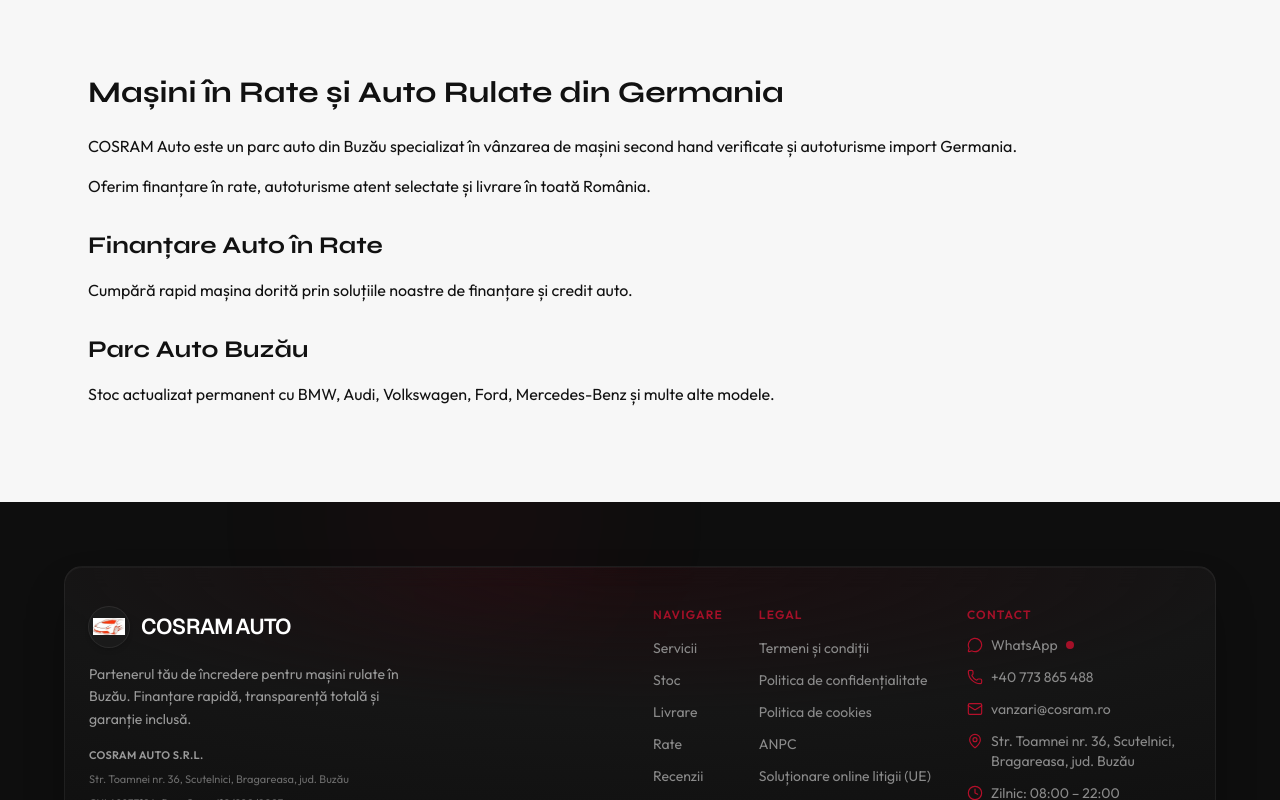
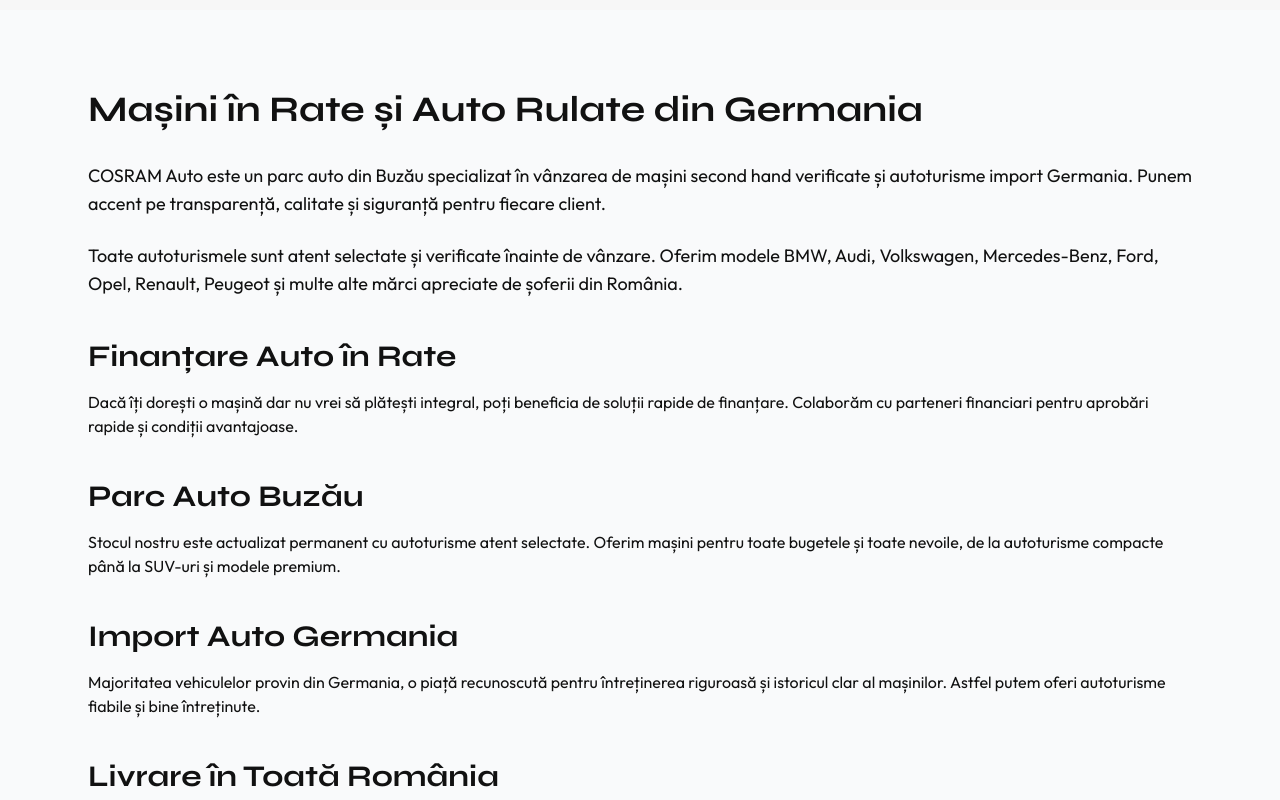
Before and after one commit to backstagelevelone-crypto/cosram-auto, a Next.js app in the folder cosram-auto-main/: page / in a window 1280 px wide. Shown: the part 7180-7980 px from the top of the page. Built offline with nearby package versions, Linux system fonts and the light colour scheme; no server answers.

Commit message:
Update SeoContent.tsx

```diff
--- a/cosram-auto-main/src/components/SeoContent.tsx
+++ b/cosram-auto-main/src/components/SeoContent.tsx
@@ -1,37 +1,64 @@
 export default function SeoContent() {
   return (
-    <section className="max-w-6xl mx-auto px-6 py-16">
-      <h2 className="text-3xl font-bold mb-6">
+    <section className="bg-gray-50 py-20">
+      <div className="max-w-6xl mx-auto px-6">
+        <h2 className="text-4xl font-bold mb-8">
           Mașini în Rate și Auto Rulate din Germania
         </h2>
 
-      <p className="mb-4">
+        <p className="mb-6 text-lg">
           COSRAM Auto este un parc auto din Buzău specializat în vânzarea de
-        mașini second hand verificate și autoturisme import Germania.
+          mașini second hand verificate și autoturisme import Germania. Punem
+          accent pe transparență, calitate și siguranță pentru fiecare client.
         </p>
 
-      <p className="mb-4">
-        Oferim finanțare în rate, autoturisme atent selectate și livrare în
-        toată România.
+        <p className="mb-6 text-lg">
+          Toate autoturismele sunt atent selectate și verificate înainte de
+          vânzare. Oferim modele BMW, Audi, Volkswagen, Mercedes-Benz, Ford,
+          Opel, Renault, Peugeot și multe alte mărci apreciate de șoferii din
+          România.
         </p>
 
-      <h3 className="text-2xl font-semibold mt-8 mb-4">
+        <h3 className="text-3xl font-semibold mt-10 mb-4">
           Finanțare Auto în Rate
         </h3>
 
-      <p className="mb-4">
-        Cumpără rapid mașina dorită prin soluțiile noastre de finanțare și
-        credit auto.
+        <p className="mb-6">
+          Dacă îți dorești o mașină dar nu vrei să plătești integral, poți
+          beneficia de soluții rapide de finanțare. Colaborăm cu parteneri
+          financiari pentru aprobări rapide și condiții avantajoase.
         </p>
 
-      <h3 className="text-2xl font-semibold mt-8 mb-4">
+        <h3 className="text-3xl font-semibold mt-10 mb-4">
           Parc Auto Buzău
         </h3>
 
+        <p className="mb-6">
+          Stocul nostru este actualizat permanent cu autoturisme atent
+          selectate. Oferim mașini pentru toate bugetele și toate nevoile,
+          de la autoturisme compacte până la SUV-uri și modele premium.
+        </p>
+
+        <h3 className="text-3xl font-semibold mt-10 mb-4">
+          Import Auto Germania
+        </h3>
+
+        <p className="mb-6">
+          Majoritatea vehiculelor provin din Germania, o piață recunoscută
+          pentru întreținerea riguroasă și istoricul clar al mașinilor.
+          Astfel putem oferi autoturisme fiabile și bine întreținute.
+        </p>
+
+        <h3 className="text-3xl font-semibold mt-10 mb-4">
+          Livrare în Toată România
+        </h3>
+
         <p>
-        Stoc actualizat permanent cu BMW, Audi, Volkswagen, Ford,
-        Mercedes-Benz și multe alte modele.
+          Indiferent unde locuiești, putem livra autoturismul direct la
+          domiciliu. Echipa COSRAM Auto te asistă pe tot parcursul procesului
+          de cumpărare, de la alegerea mașinii până la finalizarea actelor.
         </p>
+      </div>
     </section>
   );
 }
```
Lines whose indentation alone changed are shown as unchanged.
